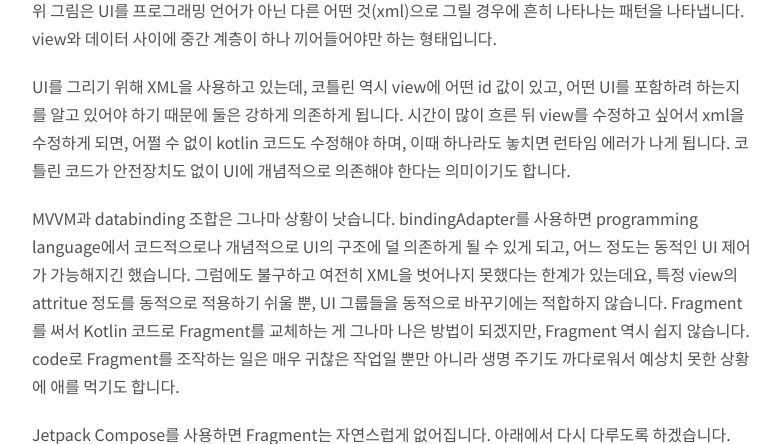
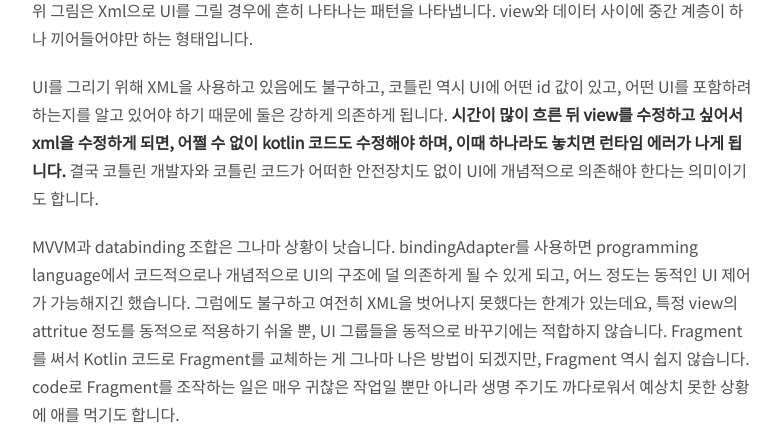
Before and after one commit to wooooooak/wooooooak.github.io, a Jekyll site: the page built from _posts/Compose/2021-05-18-컴포즈가필요한이유.md, in a window 1280 px wide and 900 px high, scrolled down 1452 px, cut to the strip 262-706 px from the top of the window. Shown: the whole strip, without its empty margins (248-1029 px from the left). Built offline with Jekyll 4.4.1, drawn with Linux system fonts in a browser that asks for light colours; nearby versions of some CDN libraries; some web fonts are replaced; comment, search, counter and statistics services are not loaded.

Commit message:
오탈자 수정

```diff
--- a/_posts/Compose/2021-05-18-컴포즈가필요한이유.md
+++ b/_posts/Compose/2021-05-18-컴포즈가필요한이유.md
@@ -29,9 +29,9 @@ comments: true
 
 ![image](https://user-images.githubusercontent.com/18481078/118648239-2c327a00-b81d-11eb-8504-cb54130a7568.png)
 
-위 그림은 UI를 프로그래밍 언어가 아닌 다른 어떤 것(xml)으로 그릴 경우에 흔히 나타나는 패턴을 나타냅니다. view와 데이터 사이에 중간 계층이 하나 끼어들어야만 하는 형태입니다.
+위 그림은 Xml으로 UI를 그릴 경우에 흔히 나타나는 패턴을 나타냅니다. view와 데이터 사이에 중간 계층이 하나 끼어들어야만 하는 형태입니다.
 
-UI를 그리기 위해 XML을 사용하고 있는데, 코틀린 역시 view에 어떤 id 값이 있고, 어떤 UI를 포함하려 하는지를 알고 있어야 하기 때문에 둘은 강하게 의존하게 됩니다. 시간이 많이 흐른 뒤 view를 수정하고 싶어서 xml을 수정하게 되면, 어쩔 수 없이 kotlin 코드도 수정해야 하며, 이때 하나라도 놓치면 런타임 에러가 나게 됩니다. 코틀린 코드가 안전장치도 없이 UI에 개념적으로 의존해야 한다는 의미이기도 합니다.
+UI를 그리기 위해 XML을 사용하고 있음에도 불구하고, 코틀린 역시 UI에 어떤 id 값이 있고, 어떤 UI를 포함하려 하는지를 알고 있어야 하기 때문에 둘은 강하게 의존하게 됩니다. **시간이 많이 흐른 뒤 view를 수정하고 싶어서 xml을 수정하게 되면, 어쩔 수 없이 kotlin 코드도 수정해야 하며, 이때 하나라도 놓치면 런타임 에러가 나게 됩니다.** 결국 코틀린 개발자와 코틀린 코드가 어떠한 안전장치도 없이 UI에 개념적으로 의존해야 한다는 의미이기도 합니다.
 
 MVVM과 databinding 조합은 그나마 상황이 낫습니다. bindingAdapter를 사용하면 programming language에서 코드적으로나 개념적으로 UI의 구조에 덜 의존하게 될 수 있게 되고, 어느 정도는 동적인 UI 제어가 가능해지긴 했습니다. 그럼에도 불구하고 여전히 XML을 벗어나지 못했다는 한계가 있는데요, 특정 view의 attritue 정도를 동적으로 적용하기 쉬울 뿐, UI 그룹들을 동적으로 바꾸기에는 적합하지 않습니다. Fragment를 써서 Kotlin 코드로 Fragment를 교체하는 게 그나마 나은 방법이 되겠지만, Fragment 역시 쉽지 않습니다. code로 Fragment를 조작하는 일은 매우 귀찮은 작업일 뿐만 아니라 생명 주기도 까다로워서 예상치 못한 상황에 애를 먹기도 합니다.
 
```
